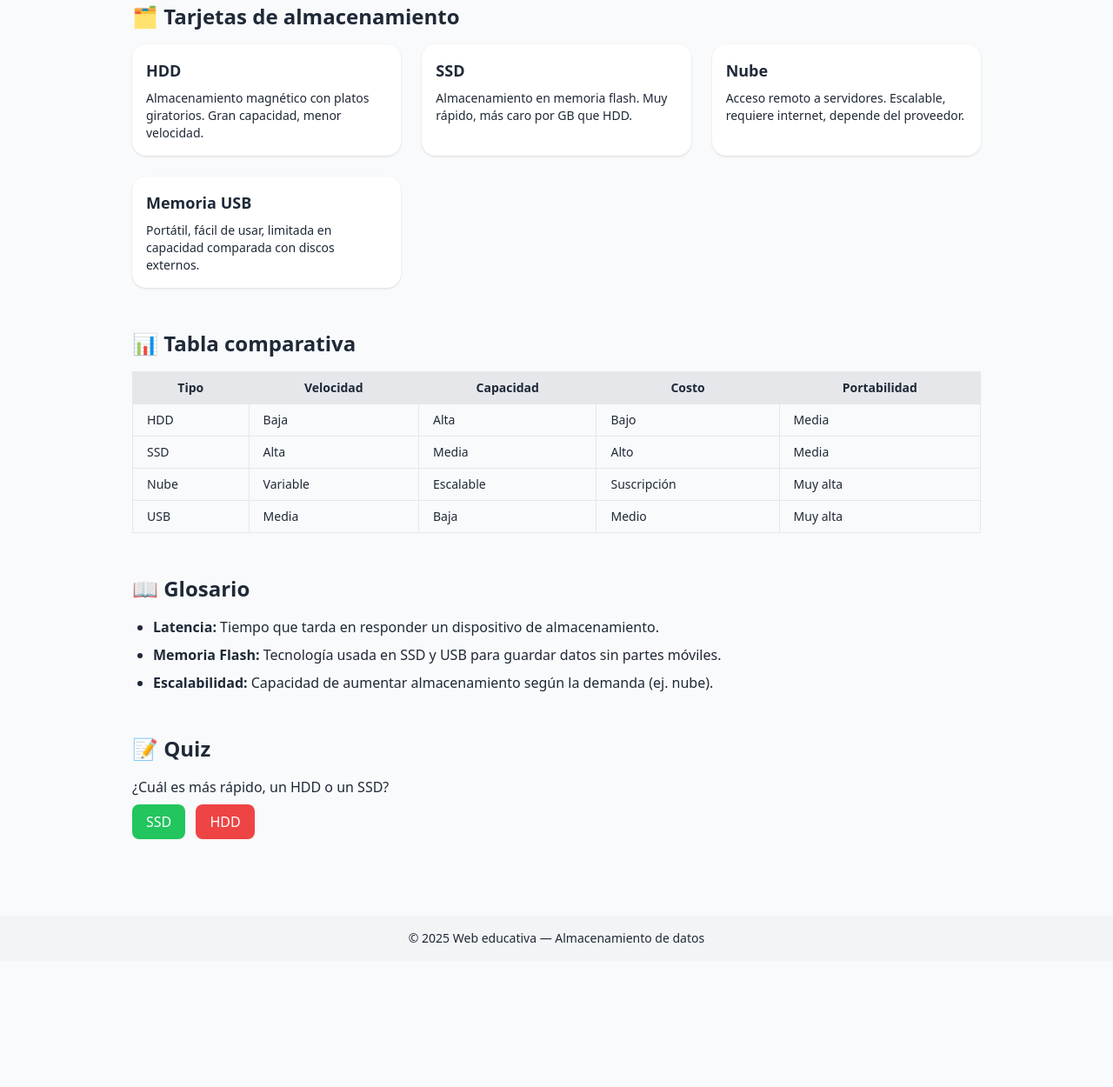
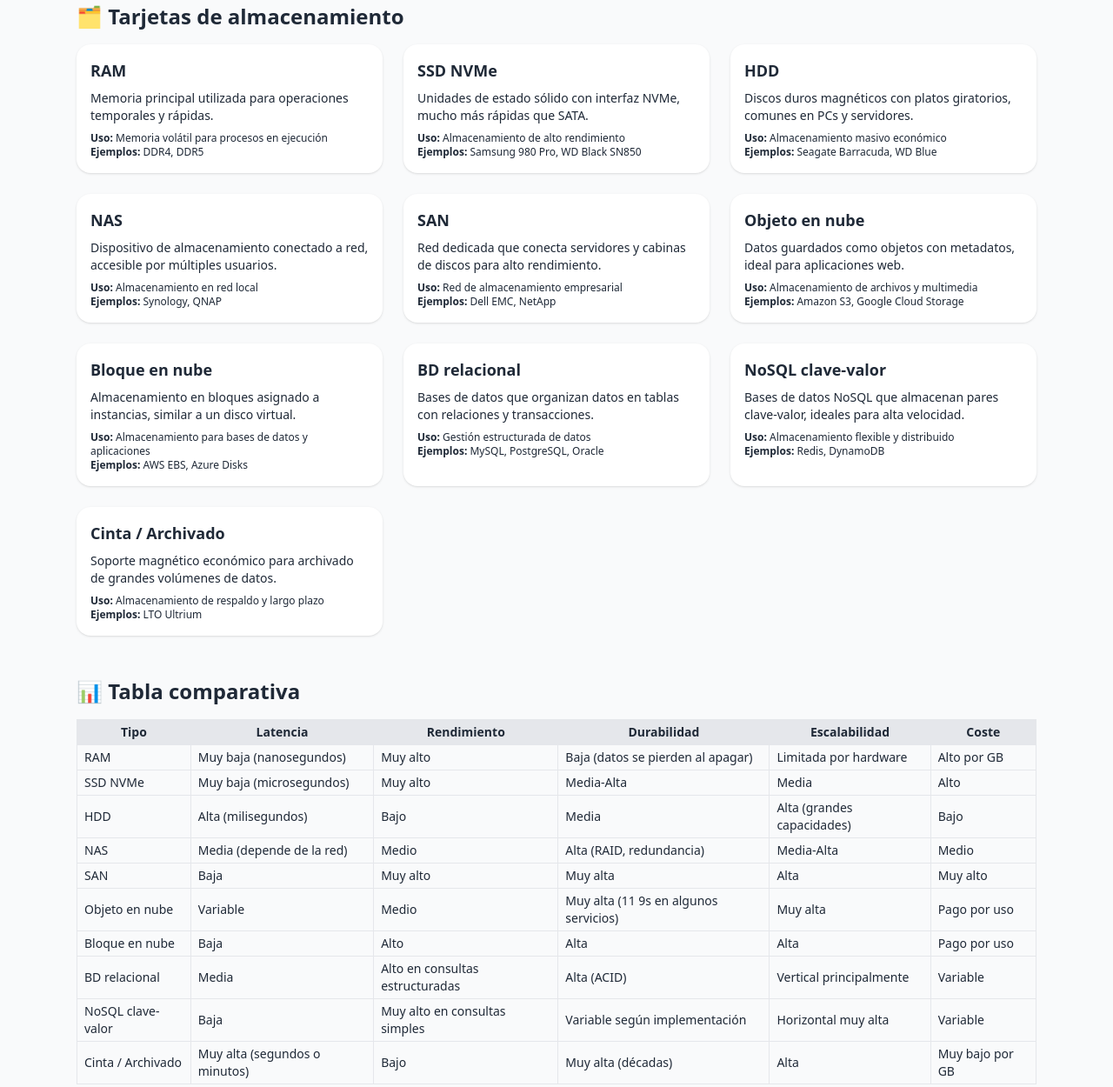
Before and after one commit to gonzalolopezgarcia2006-glitch/almacenamiento-web, a plain HTML site: page index.html in a window 1280 px wide. Shown: the part 279-1529 px from the top of the page at 87% size. Before the commit the page ends 1384 px from the top, so only its background shows below. Drawn offline with nearby package versions, Linux system fonts and the light colour scheme.

Commit message:
Update index.html

```diff
--- a/index.html
+++ b/index.html
@@ -1,5 +1,3 @@
-
-
 <!DOCTYPE html>
 <html lang="es">
 <head>
@@ -17,7 +15,7 @@
     <p class="text-center text-lg mt-2">Explora, compara y pon a prueba tus conocimientos</p>
   </header>
 
-  <main class="max-w-5xl mx-auto p-6 space-y-12">
+  <main class="max-w-6xl mx-auto p-6 space-y-12">
 
     <!-- Sección: Filtro -->
     <section>
@@ -27,30 +25,14 @@
         id="filtro"
         placeholder="Escribe para filtrar (ej: SSD, nube...)"
         class="w-full p-2 border rounded-lg shadow-sm"
-        oninput="filtrarTarjetas()" />
+        oninput="renderTarjetas()" />
     </section>
 
     <!-- Sección: Tarjetas -->
     <section>
       <h2 class="text-2xl font-semibold mb-4">🗂️ Tarjetas de almacenamiento</h2>
       <div id="tarjetas" class="grid gap-6 sm:grid-cols-2 md:grid-cols-3">
-        <!-- Ejemplo tarjeta -->
-        <div class="tarjeta bg-white p-4 rounded-2xl shadow hover:shadow-lg transition" data-nombre="Disco Duro HDD">
-          <h3 class="font-bold text-lg">HDD</h3>
-          <p class="text-sm mt-2">Almacenamiento magnético con platos giratorios. Gran capacidad, menor velocidad.</p>
-        </div>
-        <div class="tarjeta bg-white p-4 rounded-2xl shadow hover:shadow-lg transition" data-nombre="Unidad de Estado Sólido SSD">
-          <h3 class="font-bold text-lg">SSD</h3>
-          <p class="text-sm mt-2">Almacenamiento en memoria flash. Muy rápido, más caro por GB que HDD.</p>
-        </div>
-        <div class="tarjeta bg-white p-4 rounded-2xl shadow hover:shadow-lg transition" data-nombre="Almacenamiento en la Nube">
-          <h3 class="font-bold text-lg">Nube</h3>
-          <p class="text-sm mt-2">Acceso remoto a servidores. Escalable, requiere internet, depende del proveedor.</p>
-        </div>
-        <div class="tarjeta bg-white p-4 rounded-2xl shadow hover:shadow-lg transition" data-nombre="Memoria USB">
-          <h3 class="font-bold text-lg">Memoria USB</h3>
-          <p class="text-sm mt-2">Portátil, fácil de usar, limitada en capacidad comparada con discos externos.</p>
-        </div>
+        <!-- Generadas dinámicamente -->
       </div>
     </section>
 
@@ -59,44 +41,11 @@
       <h2 class="text-2xl font-semibold mb-4">📊 Tabla comparativa</h2>
       <div class="overflow-x-auto">
         <table class="table-auto w-full border-collapse border border-gray-300 text-sm">
-          <thead class="bg-gray-200">
-            <tr>
-              <th class="border px-4 py-2">Tipo</th>
-              <th class="border px-4 py-2">Velocidad</th>
-              <th class="border px-4 py-2">Capacidad</th>
-              <th class="border px-4 py-2">Costo</th>
-              <th class="border px-4 py-2">Portabilidad</th>
-            </tr>
+          <thead class="bg-gray-200" id="tabla-head">
+            <!-- Cabecera generada dinámicamente -->
           </thead>
-          <tbody>
-            <tr>
-              <td class="border px-4 py-2">HDD</td>
-              <td class="border px-4 py-2">Baja</td>
-              <td class="border px-4 py-2">Alta</td>
-              <td class="border px-4 py-2">Bajo</td>
-              <td class="border px-4 py-2">Media</td>
-            </tr>
-            <tr>
-              <td class="border px-4 py-2">SSD</td>
-              <td class="border px-4 py-2">Alta</td>
-              <td class="border px-4 py-2">Media</td>
-              <td class="border px-4 py-2">Alto</td>
-              <td class="border px-4 py-2">Media</td>
-            </tr>
-            <tr>
-              <td class="border px-4 py-2">Nube</td>
-              <td class="border px-4 py-2">Variable</td>
-              <td class="border px-4 py-2">Escalable</td>
-              <td class="border px-4 py-2">Suscripción</td>
-              <td class="border px-4 py-2">Muy alta</td>
-            </tr>
-            <tr>
-              <td class="border px-4 py-2">USB</td>
-              <td class="border px-4 py-2">Media</td>
-              <td class="border px-4 py-2">Baja</td>
-              <td class="border px-4 py-2">Medio</td>
-              <td class="border px-4 py-2">Muy alta</td>
-            </tr>
+          <tbody id="tabla-body">
+            <!-- Filas generadas dinámicamente -->
           </tbody>
         </table>
       </div>
@@ -105,20 +54,17 @@
     <!-- Sección: Glosario -->
     <section>
       <h2 class="text-2xl font-semibold mb-4">📖 Glosario</h2>
-      <ul class="list-disc pl-6 space-y-2">
-        <li><strong>Latencia:</strong> Tiempo que tarda en responder un dispositivo de almacenamiento.</li>
-        <li><strong>Memoria Flash:</strong> Tecnología usada en SSD y USB para guardar datos sin partes móviles.</li>
-        <li><strong>Escalabilidad:</strong> Capacidad de aumentar almacenamiento según la demanda (ej. nube).</li>
+      <ul id="glosario" class="list-disc pl-6 space-y-2">
+        <!-- Elementos generados dinámicamente -->
       </ul>
     </section>
 
     <!-- Sección: Quiz -->
     <section>
       <h2 class="text-2xl font-semibold mb-4">📝 Quiz</h2>
-      <p class="mb-2">¿Cuál es más rápido, un HDD o un SSD?</p>
-      <button onclick="responderQuiz('correcto')" class="bg-green-500 text-white px-4 py-2 rounded-lg mr-2 hover:bg-green-600">SSD</button>
-      <button onclick="responderQuiz('incorrecto')" class="bg-red-500 text-white px-4 py-2 rounded-lg hover:bg-red-600">HDD</button>
-      <p id="resultado" class="mt-4 font-bold"></p>
+      <div id="quiz">
+        <!-- Preguntas generadas dinámicamente -->
+      </div>
     </section>
   </main>
 
@@ -128,25 +74,248 @@
 
   <!-- Scripts -->
   <script>
-    function filtrarTarjetas() {
+    // 📂 Datos de ejemplo para la web educativa
+
+    const items = [
+      {
+        tipo: "RAM",
+        uso: "Memoria volátil para procesos en ejecución",
+        ejemplos: "DDR4, DDR5",
+        latencia: "Muy baja (nanosegundos)",
+        rendimiento: "Muy alto",
+        durabilidad: "Baja (datos se pierden al apagar)",
+        escalabilidad: "Limitada por hardware",
+        coste: "Alto por GB",
+        desc: "Memoria principal utilizada para operaciones temporales y rápidas."
+      },
+      {
+        tipo: "SSD NVMe",
+        uso: "Almacenamiento de alto rendimiento",
+        ejemplos: "Samsung 980 Pro, WD Black SN850",
+        latencia: "Muy baja (microsegundos)",
+        rendimiento: "Muy alto",
+        durabilidad: "Media-Alta",
+        escalabilidad: "Media",
+        coste: "Alto",
+        desc: "Unidades de estado sólido con interfaz NVMe, mucho más rápidas que SATA."
+      },
+      {
+        tipo: "HDD",
+        uso: "Almacenamiento masivo económico",
+        ejemplos: "Seagate Barracuda, WD Blue",
+        latencia: "Alta (milisegundos)",
+        rendimiento: "Bajo",
+        durabilidad: "Media",
+        escalabilidad: "Alta (grandes capacidades)",
+        coste: "Bajo",
+        desc: "Discos duros magnéticos con platos giratorios, comunes en PCs y servidores."
+      },
+      {
+        tipo: "NAS",
+        uso: "Almacenamiento en red local",
+        ejemplos: "Synology, QNAP",
+        latencia: "Media (depende de la red)",
+        rendimiento: "Medio",
+        durabilidad: "Alta (RAID, redundancia)",
+        escalabilidad: "Media-Alta",
+        coste: "Medio",
+        desc: "Dispositivo de almacenamiento conectado a red, accesible por múltiples usuarios."
+      },
+      {
+        tipo: "SAN",
+        uso: "Red de almacenamiento empresarial",
+        ejemplos: "Dell EMC, NetApp",
+        latencia: "Baja",
+        rendimiento: "Muy alto",
+        durabilidad: "Muy alta",
+        escalabilidad: "Alta",
+        coste: "Muy alto",
+        desc: "Red dedicada que conecta servidores y cabinas de discos para alto rendimiento."
+      },
+      {
+        tipo: "Objeto en nube",
+        uso: "Almacenamiento de archivos y multimedia",
+        ejemplos: "Amazon S3, Google Cloud Storage",
+        latencia: "Variable",
+        rendimiento: "Medio",
+        durabilidad: "Muy alta (11 9s en algunos servicios)",
+        escalabilidad: "Muy alta",
+        coste: "Pago por uso",
+        desc: "Datos guardados como objetos con metadatos, ideal para aplicaciones web."
+      },
+      {
+        tipo: "Bloque en nube",
+        uso: "Almacenamiento para bases de datos y aplicaciones",
+        ejemplos: "AWS EBS, Azure Disks",
+        latencia: "Baja",
+        rendimiento: "Alto",
+        durabilidad: "Alta",
+        escalabilidad: "Alta",
+        coste: "Pago por uso",
+        desc: "Almacenamiento en bloques asignado a instancias, similar a un disco virtual."
+      },
+      {
+        tipo: "BD relacional",
+        uso: "Gestión estructurada de datos",
+        ejemplos: "MySQL, PostgreSQL, Oracle",
+        latencia: "Media",
+        rendimiento: "Alto en consultas estructuradas",
+        durabilidad: "Alta (ACID)",
+        escalabilidad: "Vertical principalmente",
+        coste: "Variable",
+        desc: "Bases de datos que organizan datos en tablas con relaciones y transacciones."
+      },
+      {
+        tipo: "NoSQL clave-valor",
+        uso: "Almacenamiento flexible y distribuido",
+        ejemplos: "Redis, DynamoDB",
+        latencia: "Baja",
+        rendimiento: "Muy alto en consultas simples",
+        durabilidad: "Variable según implementación",
+        escalabilidad: "Horizontal muy alta",
+        coste: "Variable",
+        desc: "Bases de datos NoSQL que almacenan pares clave-valor, ideales para alta velocidad."
+      },
+      {
+        tipo: "Cinta / Archivado",
+        uso: "Almacenamiento de respaldo y largo plazo",
+        ejemplos: "LTO Ultrium",
+        latencia: "Muy alta (segundos o minutos)",
+        rendimiento: "Bajo",
+        durabilidad: "Muy alta (décadas)",
+        escalabilidad: "Alta",
+        coste: "Muy bajo por GB",
+        desc: "Soporte magnético económico para archivado de grandes volúmenes de datos."
+      }
+    ];
+
+    const glosario = [
+      { termino: "Latencia", definicion: "Tiempo de respuesta de un sistema de almacenamiento." },
+      { termino: "IOPS", definicion: "Operaciones de entrada/salida por segundo, métrica de rendimiento." },
+      { termino: "ACID", definicion: "Propiedades de bases de datos relacionales: Atomicidad, Consistencia, Aislamiento, Durabilidad." },
+      { termino: "RAID", definicion: "Conjunto de técnicas para combinar discos y mejorar redundancia o rendimiento." },
+      { termino: "CAP", definicion: "Teorema que indica que una base de datos distribuida solo puede garantizar dos de tres: Consistencia, Disponibilidad, Tolerancia a particiones." },
+      { termino: "Durabilidad", definicion: "Garantía de que los datos persisten tras errores o apagados." },
+      { termino: "Escalabilidad", definicion: "Capacidad de aumentar recursos sin perder rendimiento." }
+    ];
+
+    const preguntas = [
+      {
+        pregunta: "¿Qué tipo de almacenamiento ofrece la menor latencia?",
+        opciones: ["HDD", "RAM", "Cinta"],
+        correcta: "RAM"
+      },
+      {
+        pregunta: "¿Cuál es un ejemplo de almacenamiento de objetos en la nube?",
+        opciones: ["Amazon S3", "MySQL", "Redis"],
+        correcta: "Amazon S3"
+      },
+      {
+        pregunta: "¿Qué propiedad de ACID asegura que los datos sobrevivan a fallos?",
+        opciones: ["Atomicidad", "Consistencia", "Durabilidad"],
+        correcta: "Durabilidad"
+      }
+    ];
+
+    // 🔹 Render dinámico
+
+    function renderTarjetas() {
+      const contenedor = document.getElementById("tarjetas");
       const filtro = document.getElementById("filtro").value.toLowerCase();
-      const tarjetas = document.querySelectorAll(".tarjeta");
-      tarjetas.forEach(t => {
-        const nombre = t.getAttribute("data-nombre").toLowerCase();
-        t.style.display = nombre.includes(filtro) ? "block" : "none";
+      contenedor.innerHTML = "";
+      items
+        .filter(it => it.tipo.toLowerCase().includes(filtro))
+        .forEach(it => {
+          const card = document.createElement("div");
+          card.className = "bg-white p-4 rounded-2xl shadow hover:shadow-lg transition";
+          card.innerHTML = `
+            <h3 class="font-bold text-lg">${it.tipo}</h3>
+            <p class="text-sm mt-2">${it.desc}</p>
+            <p class="text-xs mt-2"><strong>Uso:</strong> ${it.uso}</p>
+            <p class="text-xs"><strong>Ejemplos:</strong> ${it.ejemplos}</p>
+          `;
+          contenedor.appendChild(card);
+        });
+    }
+
+    function renderTabla() {
+      const head = document.getElementById("tabla-head");
+      const body = document.getElementById("tabla-body");
+      head.innerHTML = `
+        <tr>
+          <th class="border px-2 py-1">Tipo</th>
+          <th class="border px-2 py-1">Latencia</th>
+          <th class="border px-2 py-1">Rendimiento</th>
+          <th class="border px-2 py-1">Durabilidad</th>
+          <th class="border px-2 py-1">Escalabilidad</th>
+          <th class="border px-2 py-1">Coste</th>
+        </tr>
+      `;
+      body.innerHTML = "";
+      items.forEach(it => {
+        const row = document.createElement("tr");
+        row.innerHTML = `
+          <td class="border px-2 py-1">${it.tipo}</td>
+          <td class="border px-2 py-1">${it.latencia}</td>
+          <td class="border px-2 py-1">${it.rendimiento}</td>
+          <td class="border px-2 py-1">${it.durabilidad}</td>
+          <td class="border px-2 py-1">${it.escalabilidad}</td>
+          <td class="border px-2 py-1">${it.coste}</td>
+        `;
+        body.appendChild(row);
       });
     }
 
-    function responderQuiz(respuesta) {
-      const resultado = document.getElementById("resultado");
-      if (respuesta === "correcto") {
-        resultado.textContent = "✅ Correcto: el SSD es más rápido que el HDD.";
-        resultado.className = "text-green-600 font-bold";
+    function renderGlosario() {
+      const lista = document.getElementById("glosario");
+      lista.innerHTML = "";
+      glosario.forEach(g => {
+        const li = document.createElement("li");
+        li.innerHTML = `<strong>${g.termino}:</strong> ${g.definicion}`;
+        lista.appendChild(li);
+      });
+    }
+
+    function renderQuiz() {
+      const cont = document.getElementById("quiz");
+      cont.innerHTML = "";
+      preguntas.forEach((p, idx) => {
+        const div = document.createElement("div");
+        div.className = "mb-6";
+        const opcionesHtml = p.opciones.map(op => `
+          <button
+            onclick="verificarRespuesta(${idx}, '${op}')"
+            class="bg-blue-500 text-white px-3 py-1 rounded-lg mr-2 hover:bg-blue-600 mt-2"
+          >${op}</button>
+        `).join("");
+        div.innerHTML = `
+          <p class="font-medium">${p.pregunta}</p>
+          <div class="mt-2">${opcionesHtml}</div>
+          <p id="resultado-${idx}" class="mt-2 font-bold"></p>
+        `;
+        cont.appendChild(div);
+      });
+    }
+
+    function verificarRespuesta(idx, respuesta) {
+      const p = preguntas[idx];
+      const res = document.getElementById(`resultado-${idx}`);
+      if (respuesta === p.correcta) {
+        res.textContent = "✅ Correcto";
+        res.className = "text-green-600 font-bold";
       } else {
-        resultado.textContent = "❌ Incorrecto: el HDD es más lento que un SSD.";
-        resultado.className = "text-red-600 font-bold";
+        res.textContent = `❌ Incorrecto. Respuesta correcta: ${p.correcta}`;
+        res.className = "text-red-600 font-bold";
       }
     }
+
+    // Inicialización al cargar
+    window.onload = () => {
+      renderTarjetas();
+      renderTabla();
+      renderGlosario();
+      renderQuiz();
+    };
   </script>
 </body>
 </html>
```
